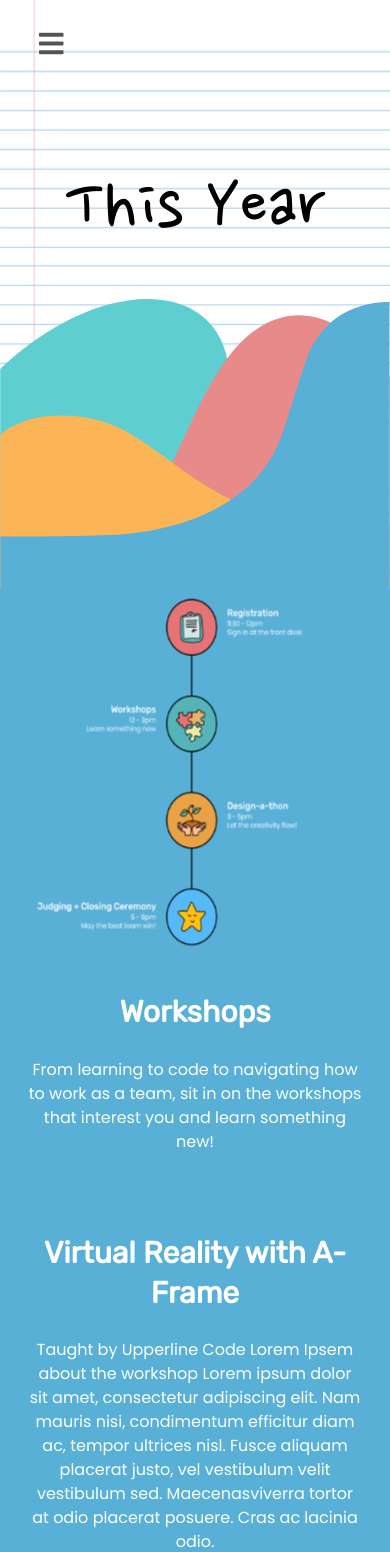
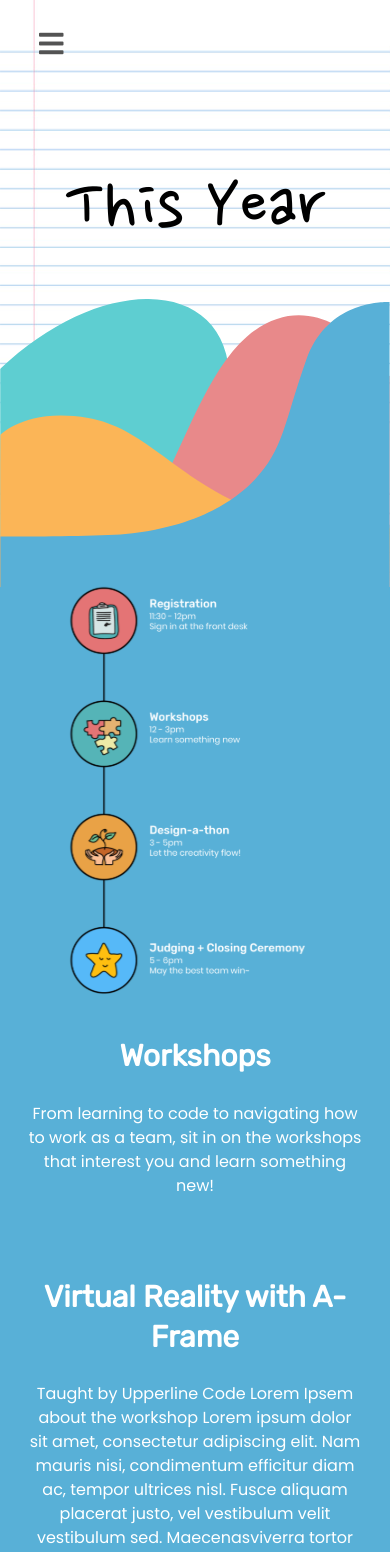
Before and after one commit to NYU-OTS/ScribbleNYC, a React (Vite) app: page /thisyear in a window 390 px wide. Shown: the top 1552 px of the page. Built offline with nearby package versions, Linux system fonts and the light colour scheme.

Commit message:
Finish mobile responsiveness

```diff
--- a/src/pages/LastYear.js
+++ b/src/pages/LastYear.js
@@ -27,7 +27,7 @@ export default function ThisYear() {
             orientation={CollectionView.Orientation.vertical}
             data={[
                 <h1 key='0'>Last Year (2018)</h1>,
-                <img key='1' className='bubble-background-image' src={LastYearBackground}/>,
+                <img loading='lazy' key='1' className='bubble-background-image' src={LastYearBackground}/>,
                 <main key='2' className='information'>
                     <h2>64 attendees, --X-- workshops, one design-a-thon</h2>
                     <p>
@@ -57,12 +57,12 @@ export default function ThisYear() {
                         </span>
                     </section>
 
-                    <div class='image-group'>
-                        <img src={Image1} className='preview-image'/>
-                        <img src={Image2} className='preview-image'/>
-                        <img src={Image3} className='preview-image'/>
-                        <img src={Image4} className='preview-image'/>
-                        <img src={Image5} className='preview-image'/>
+                    <div className='image-group'>
+                        <img loading='lazy' src={Image1} className='preview-image'/>
+                        <img loading='lazy' src={Image2} className='preview-image'/>
+                        <img loading='lazy' src={Image3} className='preview-image'/>
+                        <img loading='lazy' src={Image4} className='preview-image'/>
+                        <img loading='lazy' src={Image5} className='preview-image'/>
                     </div>
 
                     <h2>The Competition</h2>
@@ -82,7 +82,7 @@ export default function ThisYear() {
                         keep students safe by alerting them and their teacher
                         when they tip in their chair.
                     </p>
-                    <img src={Image6} />
+                    <img loading='lazy' src={Image6} />
                     <br/><br/><br/>
 
                     <h2>More Winners</h2>
@@ -93,7 +93,7 @@ export default function ThisYear() {
                         studentsand school to support academics and provide
                         mental health services.
                     </p>
-                    <img src={Image7} />
+                    <img loading='lazy' src={Image7} />
                     <br/>
 
                     <p>
@@ -103,7 +103,7 @@ export default function ThisYear() {
                         communicate with teachers, connect to their peers,
                         and streamlines academic planning
                     </p>
-                    <img src={Image8} />
+                    <img loading='lazy' src={Image8} />
                     <br/>
 
                     <p>
@@ -114,11 +114,11 @@ export default function ThisYear() {
                         and connect to their classes. It also allows parents
                         to receive alerts and school updates.
                     </p>
-                    <img src={Image9} />
+                    <img loading='lazy' src={Image9} />
                     <br/>
 
                     <a>Click to join us again this year!</a>
-                    <img src={Image10} />
+                    <img loading='lazy' src={Image10} />
 
                     <br/><br/>
                     <br/><br/>
--- a/src/pages/ThisYear.js
+++ b/src/pages/ThisYear.js
@@ -6,6 +6,7 @@ import Footer from '../components/Footer';
 
 import ThisYearBackground from '../images/ThisYearBackground.svg';
 import ScheduleGraphic from '../images/ScheduleGraphic.svg';
+import ScheduleLeft from '../images/ScheduleLeft.svg';
 import '../styles/ThisYear.less';
 
 
@@ -20,7 +21,8 @@ export default function ThisYear() {
                 <h1 key='0'>This Year</h1>,
                 <img key='1' className='bubble-background-image' src={ThisYearBackground}/>,
                 <main key='2' className='information'>
-                    <img src={ScheduleGraphic} className='preview-image' />
+                    <img src={ScheduleGraphic} className='preview-image' id='schedule-image-1' />
+                    <img src={ScheduleLeft} className='preview-image' id='schedule-image-2' />
 
                     <h2>Workshops</h2>
                     <p>
--- a/src/styles/About.less
+++ b/src/styles/About.less
@@ -36,6 +36,8 @@
 
         // The main information section of the page.
         .information {
+            position: relative;
+            top: -2px;
             padding-left: 20%;
             padding-right: 20%;
             background-color: #E8898A;
--- a/src/styles/FAQ.less
+++ b/src/styles/FAQ.less
@@ -38,6 +38,8 @@
 
         // The main information section of the page.
         .information {
+            position: relative;
+            top: -2px;
             text-align: left;
             padding-left: 15%;
             padding-right: 15%;
--- a/src/styles/LastYear.less
+++ b/src/styles/LastYear.less
@@ -53,6 +53,8 @@
 
         // The main information section of the page.
         .information {
+            position: relative;
+            top: -2px;
             padding-left: 15%;
             padding-right: 15%;
             background-color: #FBB557;
--- a/src/styles/ThisYear.less
+++ b/src/styles/ThisYear.less
@@ -37,6 +37,8 @@
 
         // The main information section of the page.
         .information {
+            position: relative;
+            top: -2px;
             color: white;
             padding-left: 15%;
             padding-right: 15%;
@@ -73,6 +75,14 @@
                 object-fit: contain;
             }
 
+            // Hide the left schedule on desktop, and vice versa on mobile.
+            #schedule-image-1 {
+                display: block;
+            }
+            #schedule-image-2 {
+                display: none;
+            }
+
         } // End of ".information"
     } // End of "#last-year-items"
     // The title of the page.
@@ -101,6 +111,17 @@
                     height: 400px;
                     transform: scale(1.2);
                 }
+
+                 // Hide the left schedule on desktop, and vice versa on mobile.
+                #schedule-image-1 {
+                    display: none;
+                }
+                #schedule-image-2 {
+                    left: 0px;
+                    display: block;
+                    margin-left: 0px;
+                    margin-bottom: 50px;
+                }
             }
         }
     }
```
Also changed, not shown: src/images/ScheduleLeft.svg (added).
